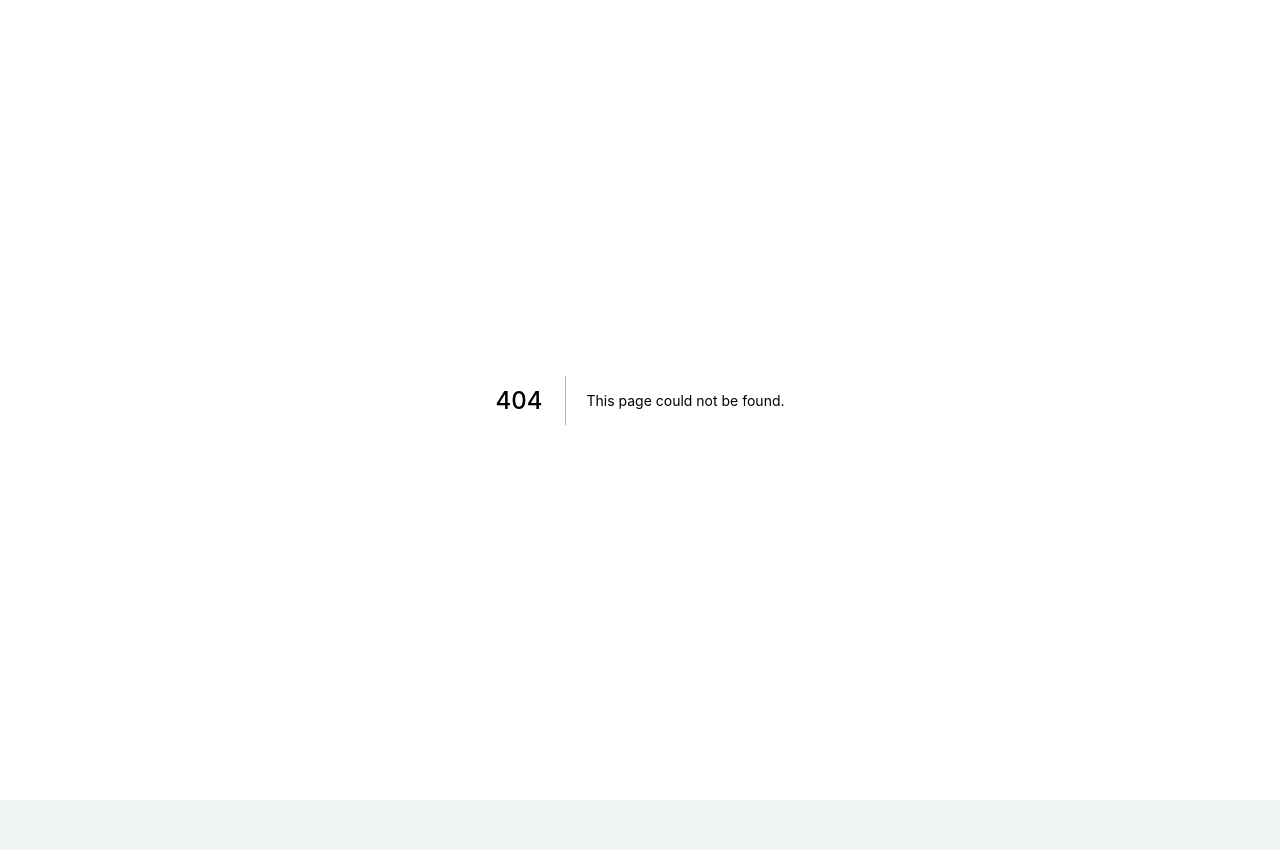
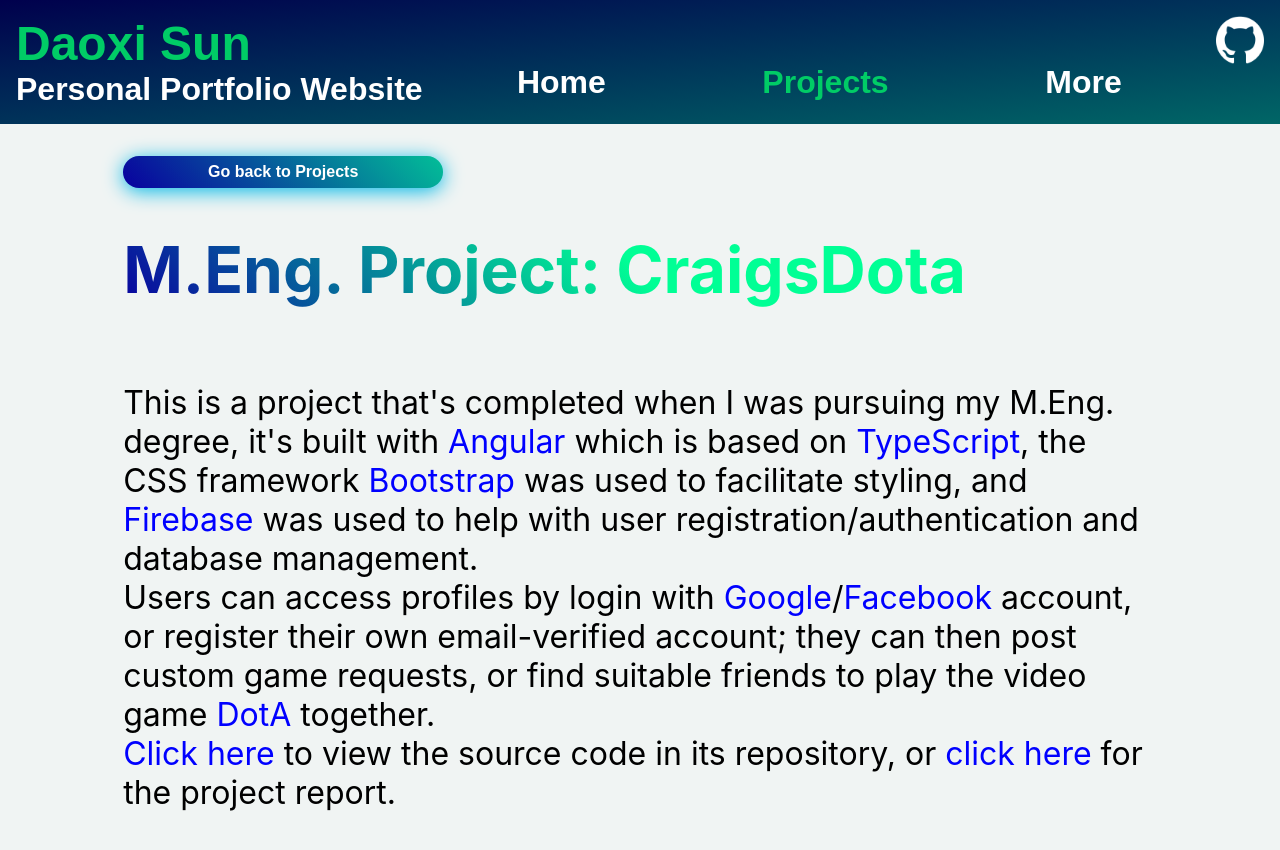
Before and after one commit to daoxi/personal-portfolio, a Next.js app: page /projects/craigsdota in a window 1280 px wide. Before the commit this address had no page. Shown: the top 850 px of the page. Before the commit the page ends 800 px from the top, so only its background shows below. Built offline with nearby package versions, Linux system fonts and the light colour scheme.

Commit message:
added CraigsDota project card and page

```diff
--- /dev/null
+++ b/pages/projects/craigsdota.js
@@ -0,0 +1,111 @@
+/* the CraigsDota page */
+import MainNavigation from "../components/MainNavigation";
+import classes from "../components/IntroTemplate.module.css";
+import Link from "next/link";
+import Head from "next/head";
+
+function CraigsDota() {
+  return (
+    <div>
+      <Head>
+        <title>M.Eng. Project: CraigsDota</title>
+        <meta
+          name="description"
+          content="Learn more about this project here."
+        />
+      </Head>
+      <MainNavigation></MainNavigation>
+      <div className={classes.introcontainer}>
+        <Link href="/projects" passHref>
+          <button className={classes.btnback}>Go back to Projects</button>
+        </Link>
+        <h1 className={classes.title}>M.Eng. Project: CraigsDota</h1>
+
+        <p className={classes.intro}>
+          This is a project that's completed when I was pursuing my M.Eng.
+          degree, it's built with{" "}
+          <a
+            href="https://angular.io/"
+            target="_blank"
+            rel="noopener noreferrer"
+          >
+            Angular
+          </a>{" "}
+          which is based on{" "}
+          <a
+            href="https://www.typescriptlang.org/"
+            target="_blank"
+            rel="noopener noreferrer"
+          >
+            TypeScript
+          </a>
+          , the CSS framework{" "}
+          <a
+            href="https://getbootstrap.com/"
+            target="_blank"
+            rel="noopener noreferrer"
+          >
+            Bootstrap
+          </a>{" "}
+          was used to facilitate styling, and{" "}
+          <a
+            href="https://firebase.google.com/"
+            target="_blank"
+            rel="noopener noreferrer"
+          >
+            Firebase
+          </a>{" "}
+          was used to help with user registration/authentication and database
+          management.
+          <br />
+          Users can access profiles by login with{" "}
+          <a
+            href="https://developers.google.com/identity"
+            target="_blank"
+            rel="noopener noreferrer"
+          >
+            Google
+          </a>
+          /
+          <a
+            href="https://developers.facebook.com/docs/facebook-login/"
+            target="_blank"
+            rel="noopener noreferrer"
+          >
+            Facebook
+          </a>{" "}
+          account, or register their own email-verified account; they can then
+          post custom game requests, or find suitable friends to play the video
+          game{" "}
+          <a
+            href="https://www.dota2.com/"
+            target="_blank"
+            rel="noopener noreferrer"
+          >
+            DotA
+          </a>{" "}
+          together.
+          <br />
+          <a
+            href="https://github.com/daoxi/craigsdota"
+            target="_blank"
+            rel="noopener noreferrer"
+          >
+            Click here
+          </a>{" "}
+          to view the source code in its repository, or{" "}
+          <a
+            href="https://daoxisun.com/resources/CraigsDota_project_report.pdf"
+            target="_blank"
+            rel="noopener noreferrer"
+          >
+            click here
+          </a>{" "}
+          for the project report.
+        </p>
+      </div>
+    </div>
+  );
+}
+
+export default CraigsDota;
--- a/pages/projects/location-assignment.js
+++ b/pages/projects/location-assignment.js
@@ -49,7 +49,7 @@
           >
             Click here
           </a>{" "}
-          for the source code, and{" "}
+          to view the source code in its repository, and{" "}
           <a
             href="https://daoxisun.com/resources/location-map-time-assignment-demo/"
             target="_blank"
```
Also changed, not shown: pages/components/ProjCardsContainer.js (+6 -5 lines), public/assets/proj-thumbnails/CraigsDota-thumb.png (added).
